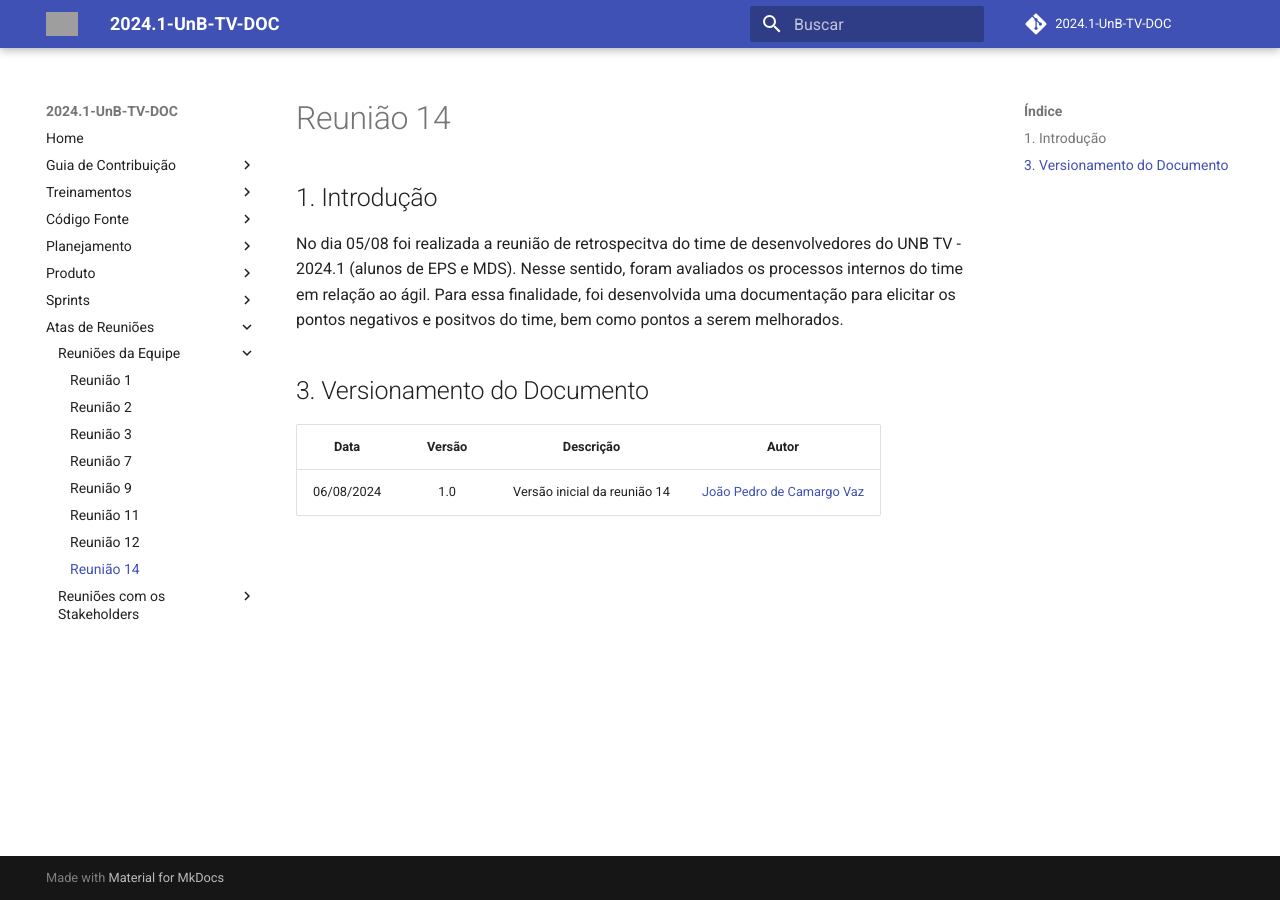
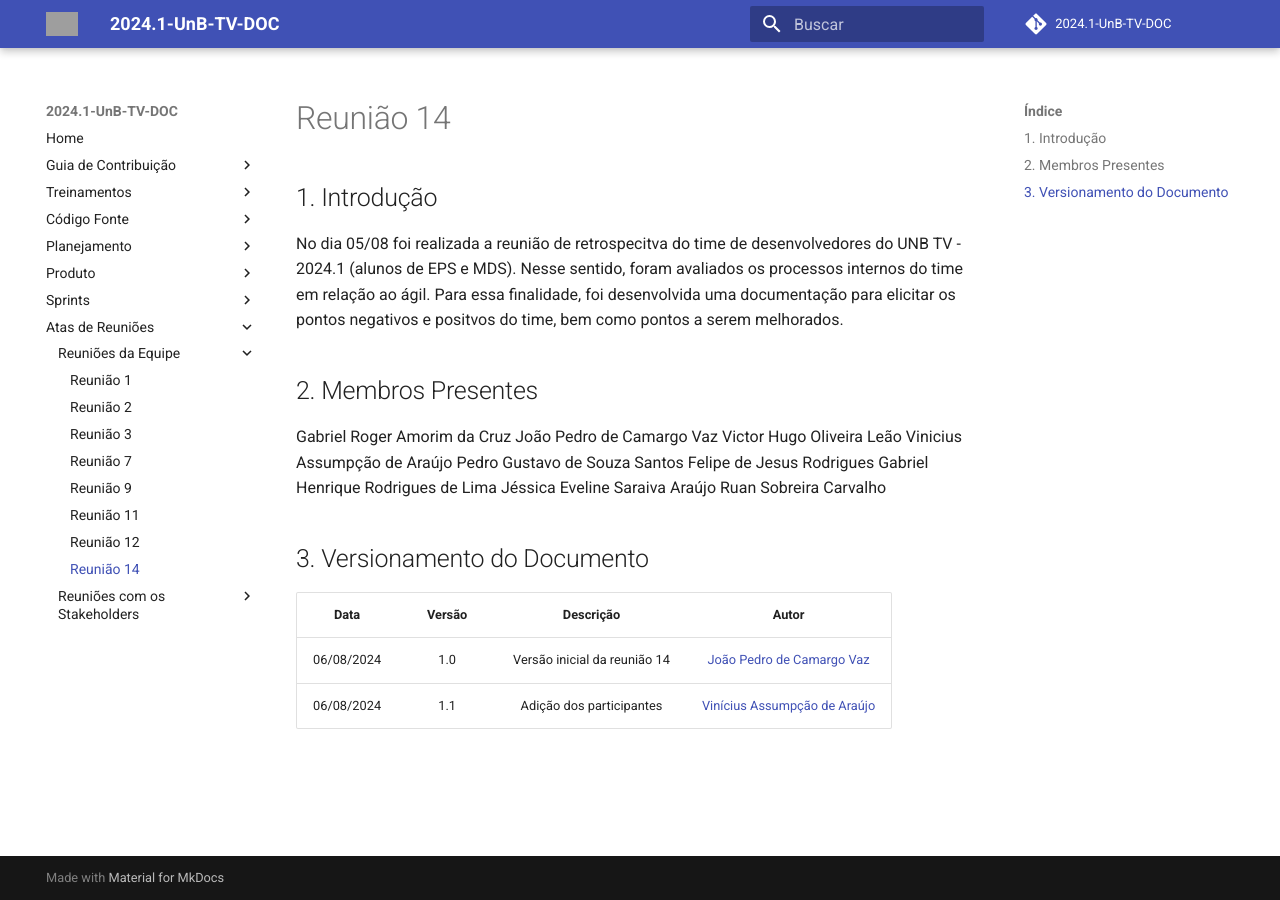
Before and after one commit to fga-eps-mds/2024.1-UnB-TV-DOC, an MkDocs documentation site: the page built from docs/atasReuniao/reuniao14.md, in a window 1280 px wide. Built offline with MkDocs 1.6.1 and Material for MkDocs 9.7.7, drawn with Linux system fonts in a browser that asks for light colours; comment, search, counter and statistics services are not loaded; grey boxes are pictures that could not be loaded.

Commit message:
Update reuniao14.md

```diff
--- a/docs/atasReuniao/reuniao14.md
+++ b/docs/atasReuniao/reuniao14.md
@@ -4,8 +4,20 @@
 
 No dia 05/08 foi realizada a reunião de retrospecitva do time de desenvolvedores do UNB TV - 2024.1 (alunos de EPS e MDS). Nesse sentido, foram avaliados os processos internos do time em relação ao ágil. Para essa finalidade, foi desenvolvida uma documentação para elicitar os pontos negativos e positvos do time, bem como pontos a serem melhorados.
 
+## 2. Membros Presentes
+Gabriel Roger Amorim da Cruz
+João Pedro de Camargo Vaz
+Victor Hugo Oliveira Leão
+Vinicius Assumpção de Araújo
+Pedro Gustavo de Souza Santos
+Felipe de Jesus Rodrigues
+Gabriel Henrique Rodrigues de Lima
+Jéssica Eveline Saraiva Araújo
+Ruan Sobreira Carvalho
+
 ## 3. Versionamento do Documento
 
 | Data | Versão | Descrição | Autor |
 | :-----: | :-------------: | :---------------: | :-: |
 | 06/08/2024 | 1.0 | Versão inicial da reunião 14 | [João Pedro de Camargo Vaz](https://github.com/JoaoPedro0803) |
+| 06/08/2024 | 1.1 | Adição dos participantes | [Vinícius Assumpção de Araújo](https://github.com/viniman27) |
```
